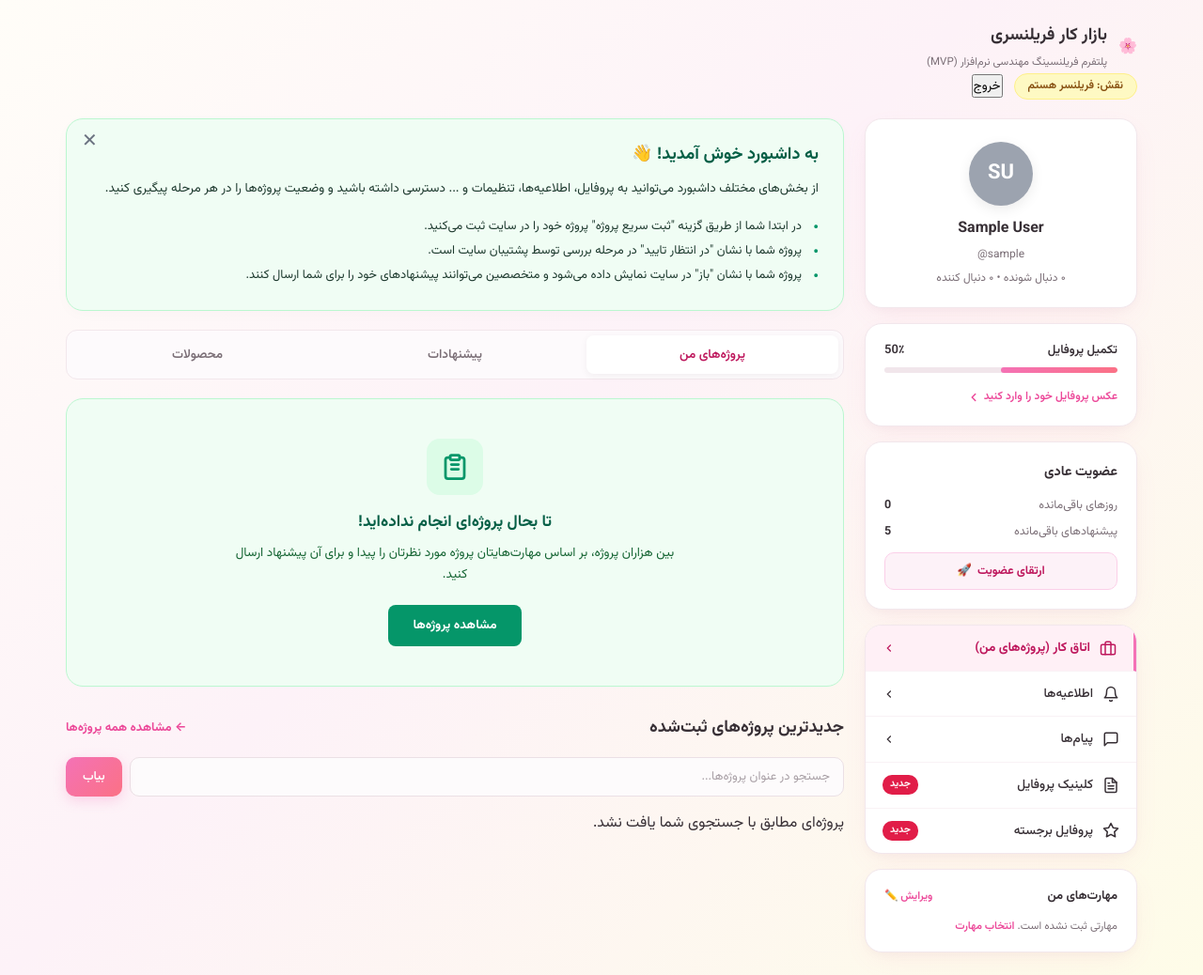
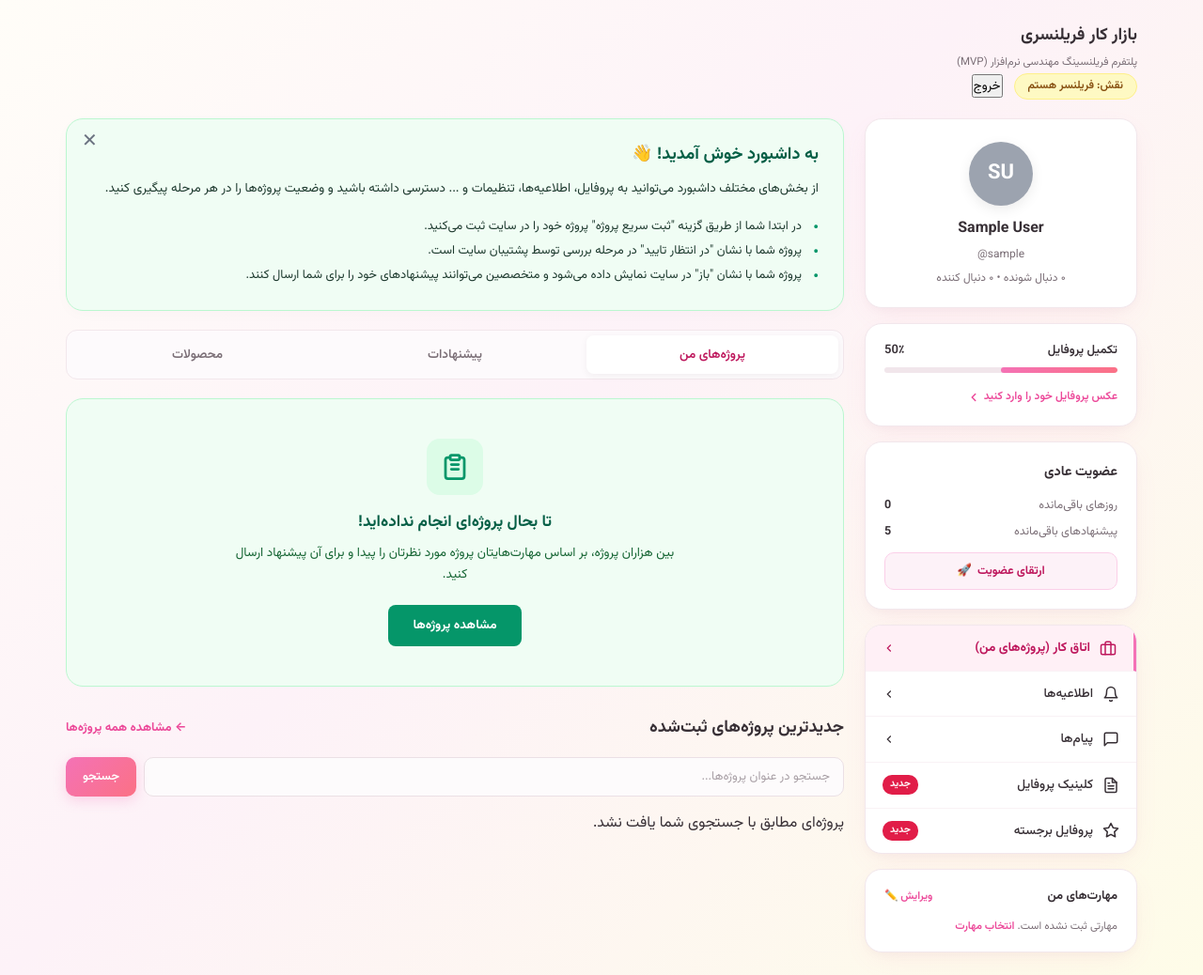
Before and after one commit to mhbmj/Freelance-Marketspace, a Django app: page /dashboard/ in a window 1280 px wide. Shown: the whole page at 94% size. Run offline with Django 5.2, Linux system fonts and the light colour scheme; the visitor is signed in with stand-in values (Sample User, id 1); data that the repository does not hold is empty.

Commit message:
Delete Emoji

```diff
--- a/templates/accounts/dashboard.html
+++ b/templates/accounts/dashboard.html
@@ -8,7 +8,7 @@
     <!-- نوار ناوبری بالایی هماهنگ با تم پاستلی -->
     <header class="dashboard-header" style="margin-bottom: 20px;">
         <div style="display: flex; align-items: center; gap: 12px;">
-            <div class="logo-box">🌸</div>
+
             <div>
                 <h1 style="font-size: 18px; font-weight: 800; color: var(--text-main); margin: 0;">بازار کار فریلنسری</h1>
                 <span style="font-size: 11.5px; color: var(--text-muted);">پلتفرم فریلنسینگ مهندسی نرم‌افزار (MVP)</span>
@@ -248,7 +248,7 @@
                 <form method="get" action="{% url 'dashboard' %}" style="display: flex; gap: 8px; margin-bottom: 16px;">
                     <input type="text" name="q" value="{{ query }}" placeholder="جستجو در عنوان پروژه‌ها..." class="form-input" style="padding: 10px 14px; font-size: 13px;">
                     <button type="submit" class="btn-pink" style="width: auto; padding: 10px 18px; font-size: 13px;">
-                        بیاب
+                        جستجو
                     </button>
                 </form>
 
@@ -274,7 +274,7 @@
                                 <div style="display: flex; justify-content: space-between; align-items: center; margin-top: 16px; padding-top: 12px; border-top: 1px solid #f7eff3; font-size: 12px; color: var(--text-muted); flex-wrap: wrap; gap: 10px;">
                                     <span>👤 کارفرما: <strong>{{ proj.employer.full_name }}</strong></span>
                                     <button class="btn-bid" onclick="alert('قابلیت ارسال پیشنهاد در فاز بعدی فعال خواهد شد!')">
-                                        ارسال پیشنهاد همکاری 🚀
+                                        ارسال پیشنهاد همکاری
                                     </button>
                                 </div>
                             </div>
```
